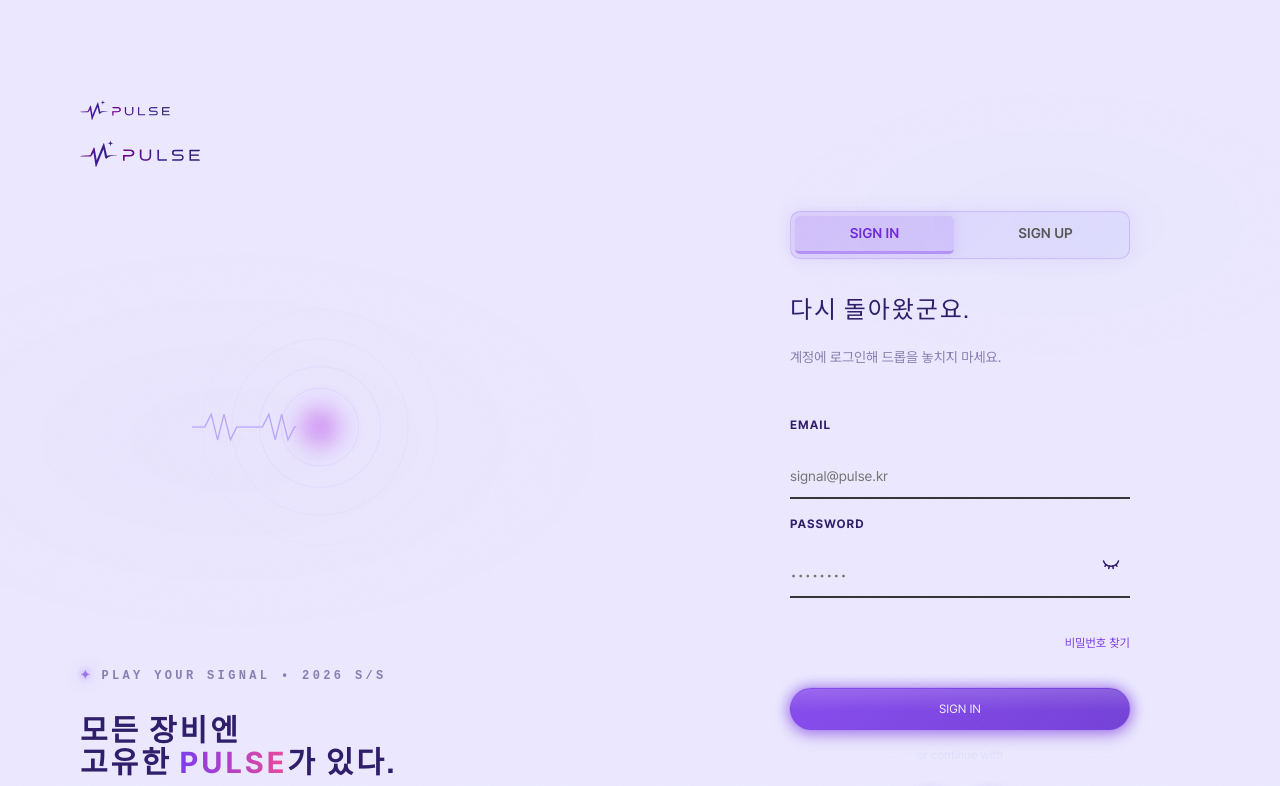
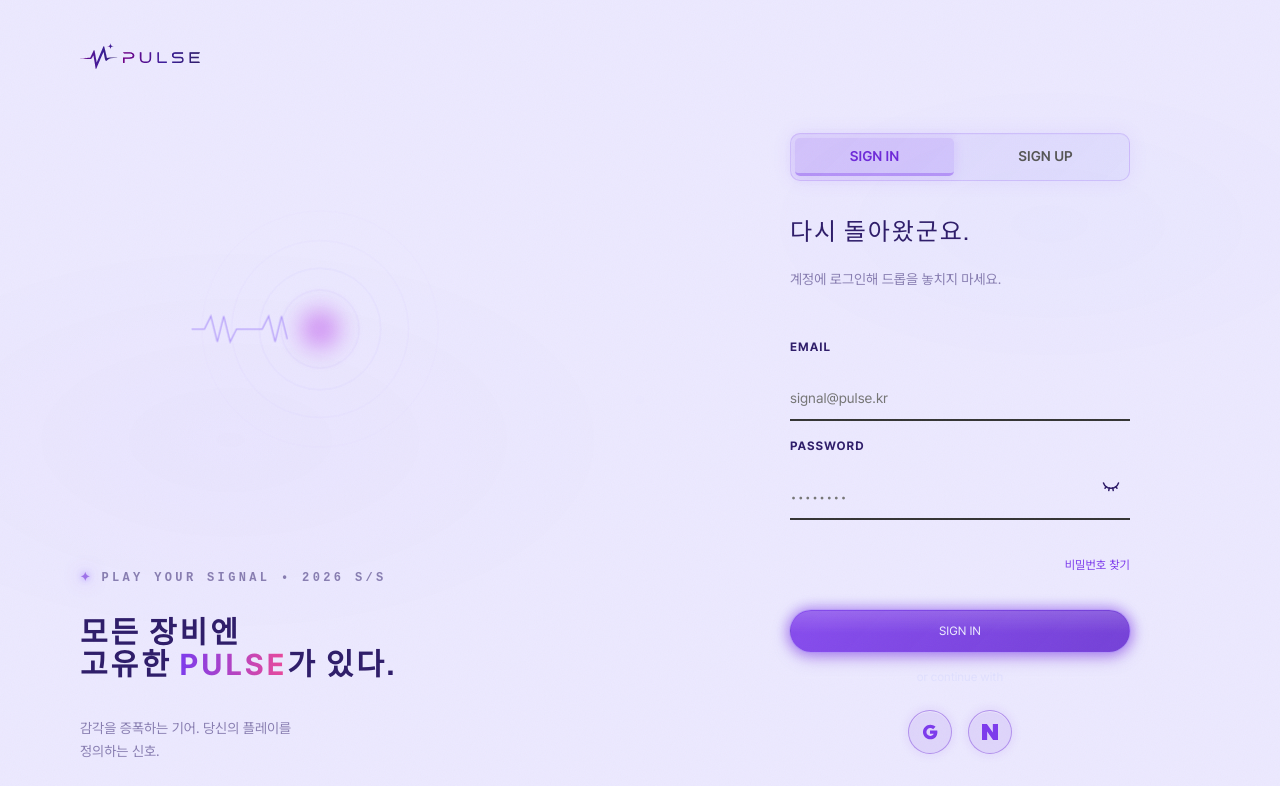
Before and after one commit to ParkJunHyeon1209/PULSE, a React (Vite) app: page /login in a window 1280 px wide. Shown: the top 786 px of the page. Built offline with nearby package versions, Linux system fonts and the light colour scheme; a web font is replaced by a local one.

Commit message:
refactor: 로고를 왼쪽 섹션에서 관리하게 이동

```diff
--- a/src/pages/LogInpage/LoginPage.jsx
+++ b/src/pages/LogInpage/LoginPage.jsx
@@ -5,14 +5,13 @@ import styled from '@emotion/styled';
 import LeftSignIn from './components/Signin/LeftSignIn';
 import LeftSignUp from './components/Signup/LeftSignUp';
 import TabNavigation from './components/common/TabNavigation';
-import AppLogo from '../../components/common/AppLogo';
 
 const LogInPageContainer = styled.div`
   display: flex;
   /* width: 100vw; */
   width: 1280px;
   max-width: 1280px;
-  margin-top: 100px;
+  margin-top: 42.5px;
   padding-bottom: 60px;
 `;
 
@@ -31,25 +30,6 @@ const LeftSection = styled.div`
     flex-direction: column;
     align-items: stretch;
   }
-`;
-
-const TopArea = styled.div`
-  width: 100%;
-  display: flex;
-  justify-content: flex-start;
-  padding-bottom: 20px;
-`;
-
-const CenterArea = styled.div`
-  flex: 1;
-`;
-
-const BottomArea = styled.div`
-  width: 100%;
-  display: flex;
-  flex-direction: column;
-  align-items: flex-start;
-  text-align: left;
 `;
 
 // 오른쪽 섹션
@@ -78,15 +58,7 @@ export default function LoginPage() {
   return (
     <LogInPageContainer>
       {/* --- 왼쪽 영역 --- */}
-      <LeftSection>
-        <div className="left-content-wrapper">
-          <TopArea>
-            <AppLogo size="90px" />
-          </TopArea>
-          <CenterArea />
-          <BottomArea>{activeTab === 'signin' ? <LeftSignIn /> : <LeftSignUp />}</BottomArea>
-        </div>
-      </LeftSection>
+      <LeftSection>{activeTab === 'signin' ? <LeftSignIn /> : <LeftSignUp />}</LeftSection>
 
       {/* --- 오른쪽 영역 --- */}
       <RightSection>
```
